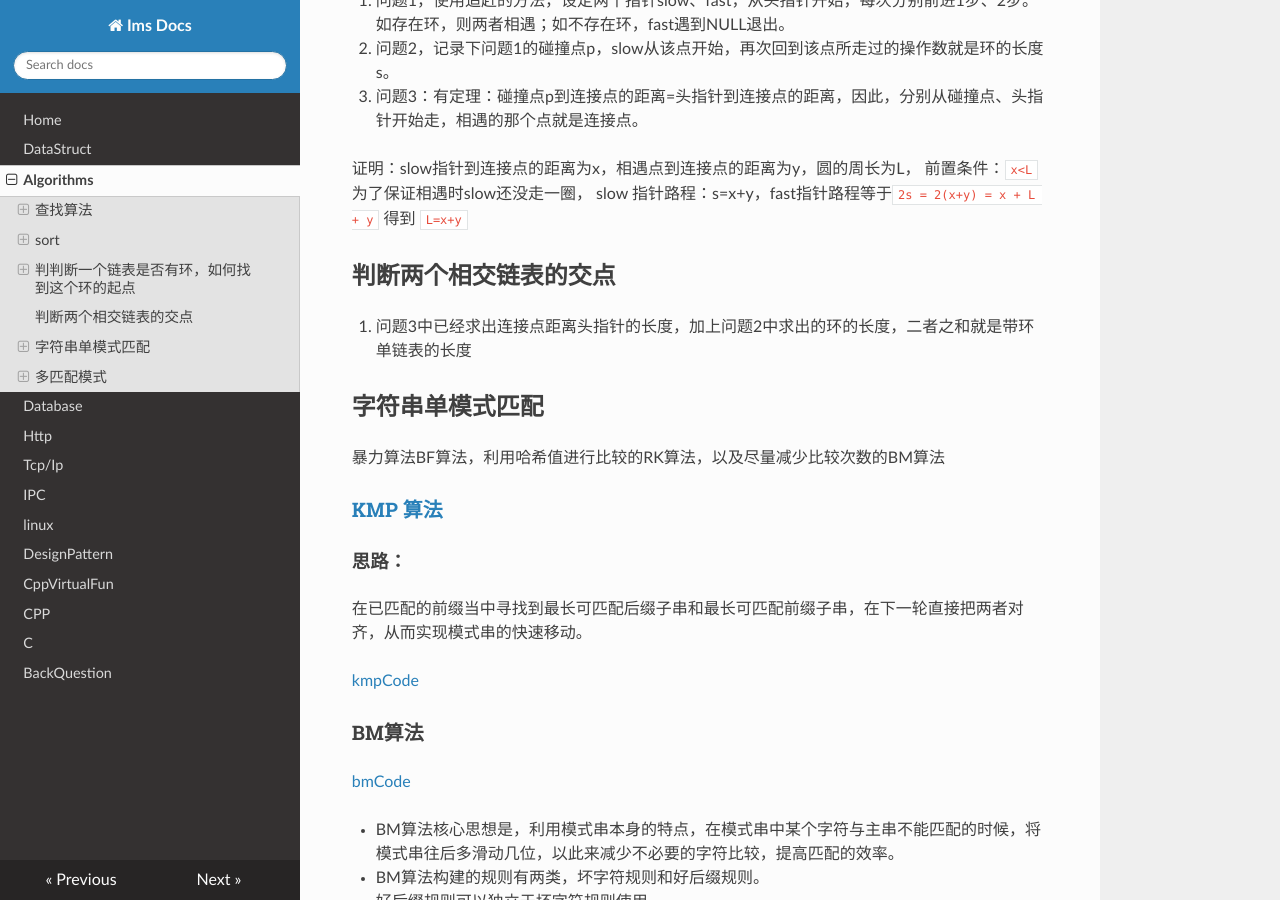
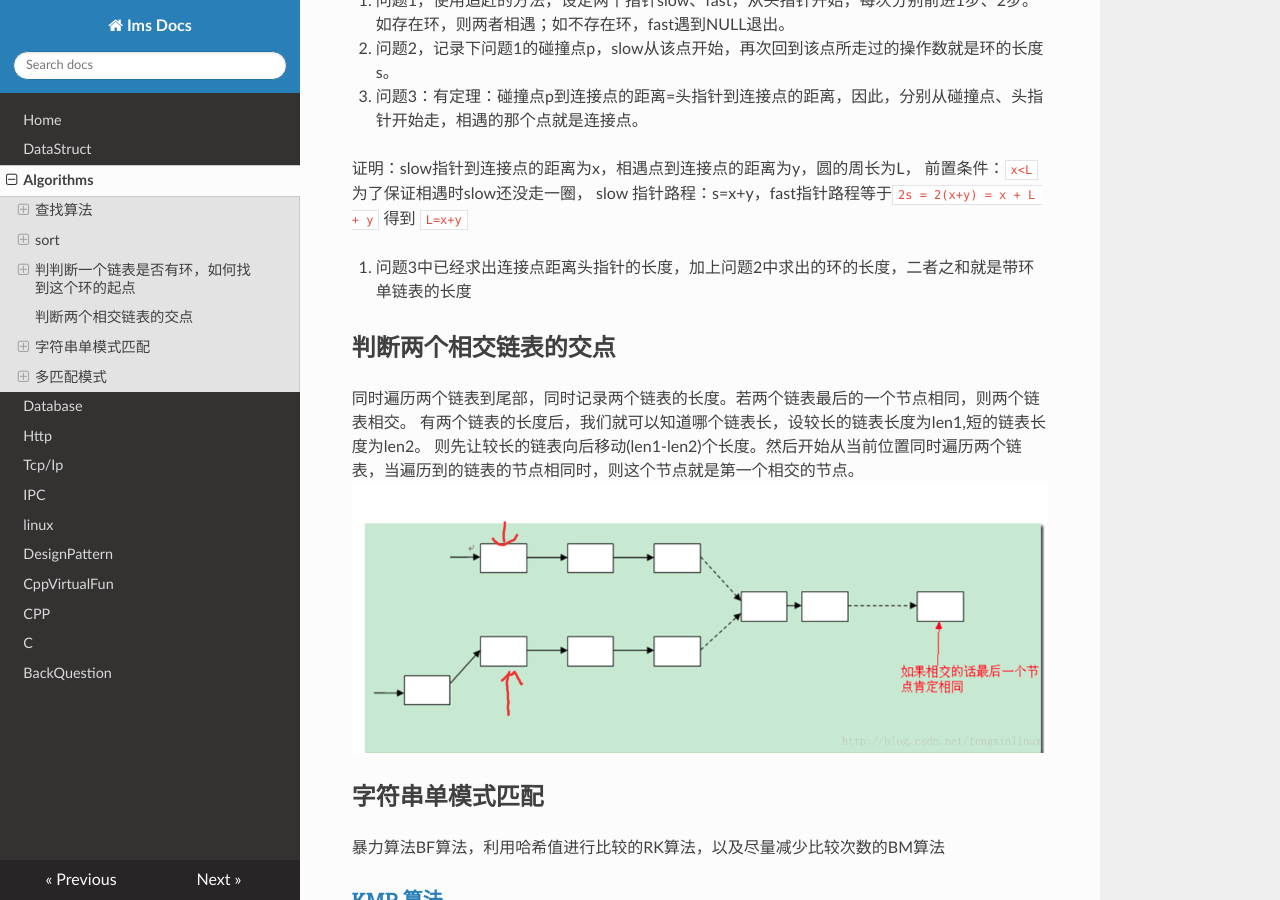
Before and after one commit to ims0/mkdocs, an MkDocs documentation site: the page built from docs/algorithms.md, in a window 1280 px wide and 900 px high, scrolled down 6933 px. Built offline with MkDocs 1.6.1, drawn with Linux system fonts in a browser that asks for light colours; nearby versions of some CDN libraries.

Commit message:
增加两个链表的交点

```diff
--- a/docs/algorithms.md
+++ b/docs/algorithms.md
@@ -361,11 +361,15 @@ void radixsort(int data[], int n) //基数排序
 前置条件：`x<L` 为了保证相遇时slow还没走一圈，
 slow 指针路程：s=x+y，fast指针路程等于`2s = 2(x+y) = x + L + y` 得到 `L=x+y`
 
-## 判断两个相交链表的交点
+4. 问题3中已经求出连接点距离头指针的长度，加上问题2中求出的环的长度，二者之和就是带环单链表的长度
 
 
+## 判断两个相交链表的交点
+同时遍历两个链表到尾部，同时记录两个链表的长度。若两个链表最后的一个节点相同，则两个链表相交。
+有两个链表的长度后，我们就可以知道哪个链表长，设较长的链表长度为len1,短的链表长度为len2。
+则先让较长的链表向后移动(len1-len2)个长度。然后开始从当前位置同时遍历两个链表，当遍历到的链表的节点相同时，则这个节点就是第一个相交的节点。
+![avatar](alg_pic/two_link_join.png)
 
-4. 问题3中已经求出连接点距离头指针的长度，加上问题2中求出的环的长度，二者之和就是带环单链表的长度
 
 ## 字符串单模式匹配
 
```
Also changed, not shown: docs/alg_pic/two_link_join.png (added).
